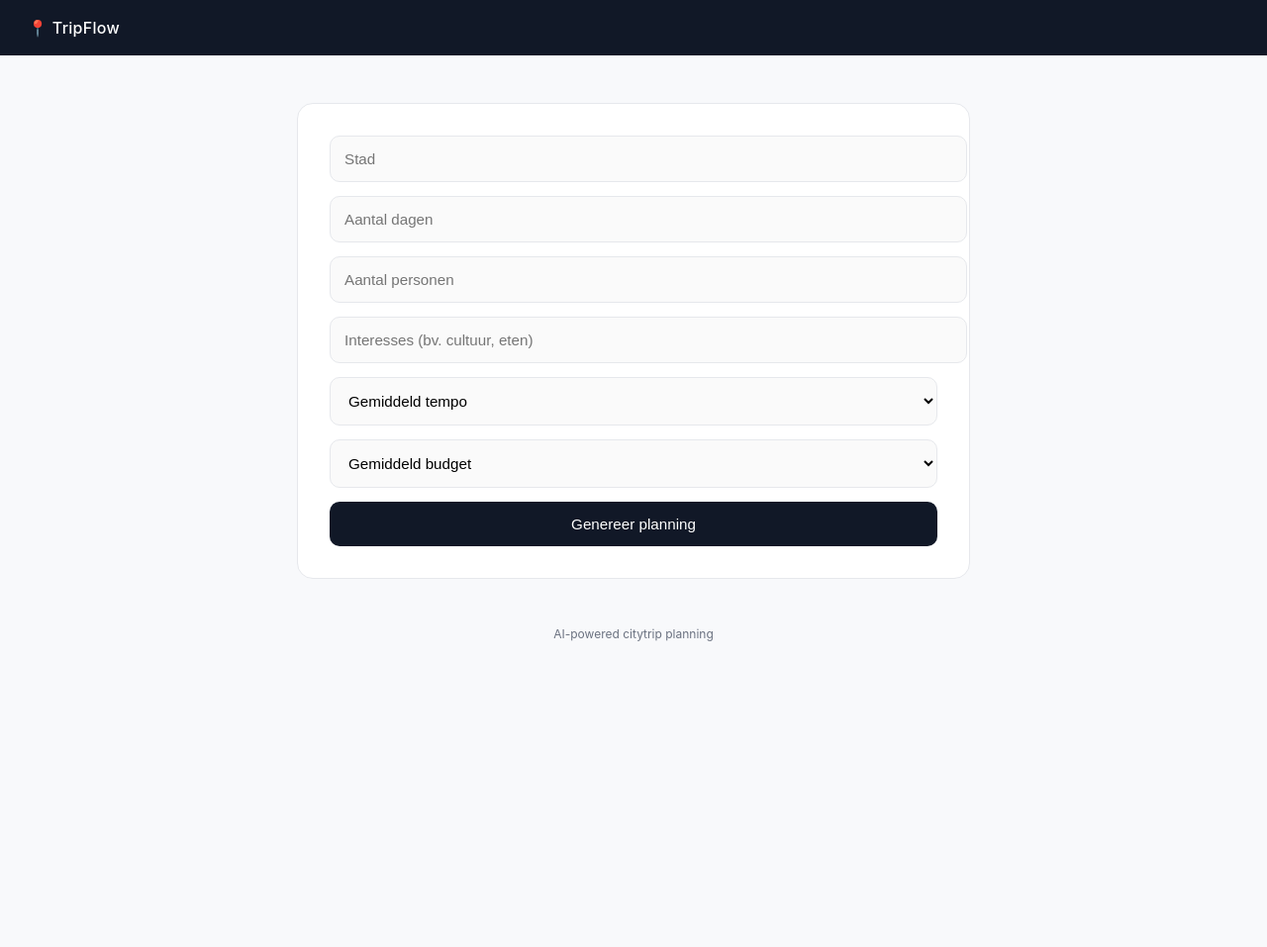
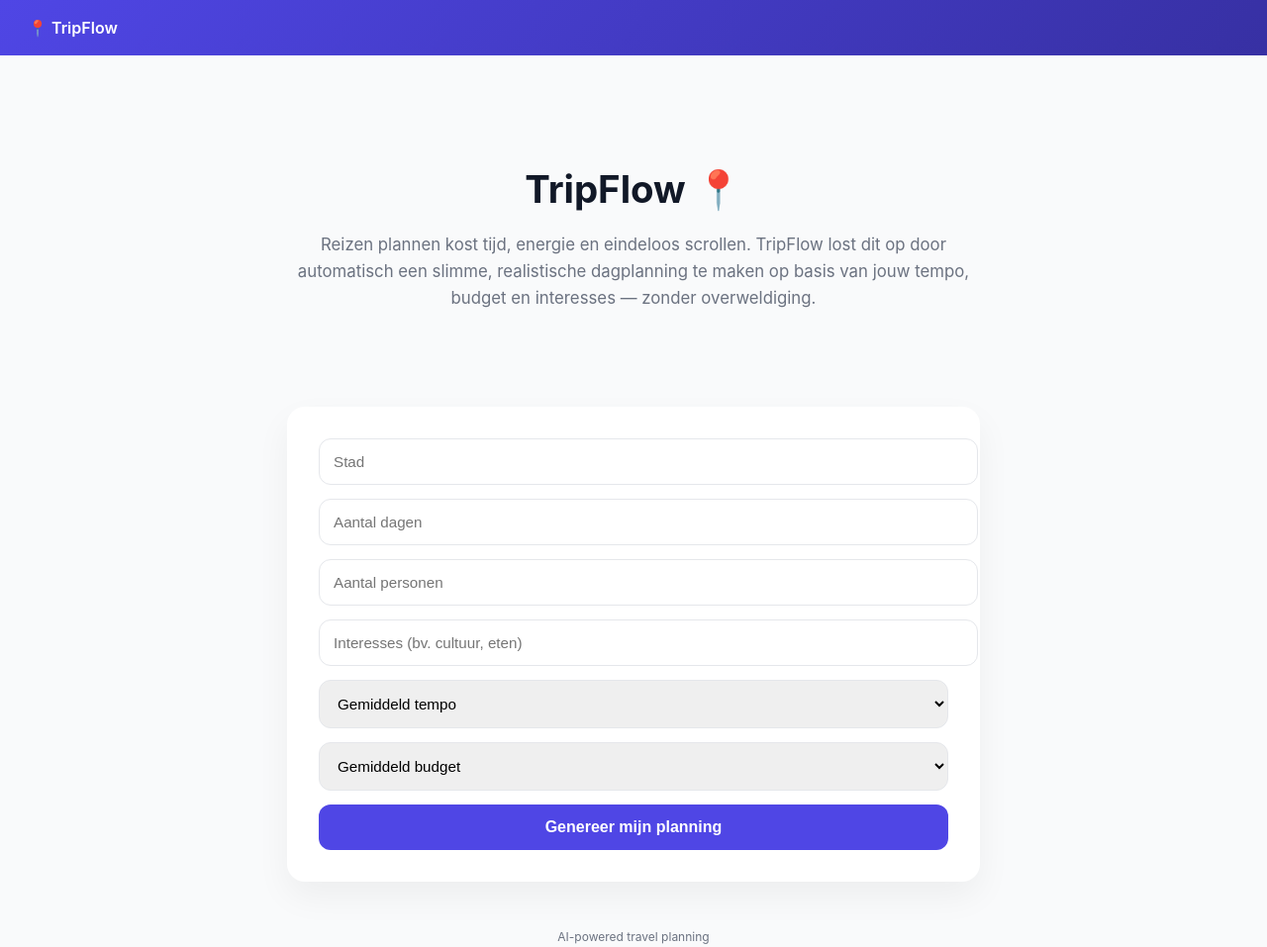
Before and after one commit to raman99-tripflow/tripflow-frontend, a plain HTML site: page public/index.html in a window 1280 px wide. Shown: the whole page at 99% size. Before the commit the page ends 800 px from the top, so only its background shows below. Drawn offline with Linux system fonts and the light colour scheme.

Commit message:
Update styles and content in index.html
2.7

```diff
--- a/public/index.html
+++ b/public/index.html
@@ -7,12 +7,13 @@
 
 <style>
 :root {
-  --bg: #f8f9fb;
+  --primary: #4f46e5;
+  --primary-dark: #3730a3;
+  --bg: #f9fafb;
   --card: #ffffff;
-  --border: #e6e8ec;
-  --text: #111111;
+  --text: #111827;
   --muted: #6b7280;
-  --accent: #111827;
+  --border: #e5e7eb;
 }
 
 body {
@@ -24,26 +25,46 @@ body {
 
 /* TOP BAR */
 .topbar {
-  background: var(--accent);
+  background: linear-gradient(135deg, var(--primary), var(--primary-dark));
   color: white;
   padding: 18px 28px;
-  font-weight: 500;
+  font-weight: 600;
   font-size: 1rem;
-  letter-spacing: 0.3px;
 }
 
-/* LAYOUT */
-.container {
-  max-width: 680px;
+/* HERO SECTION */
+.hero {
+  text-align: center;
+  padding: 5rem 1.5rem 3rem 1.5rem;
+  max-width: 700px;
   margin: auto;
-  padding: 3rem 1.5rem;
 }
 
+.hero h1 {
+  font-size: 2.4rem;
+  margin-bottom: 1.2rem;
+  font-weight: 700;
+}
+
+.hero p {
+  font-size: 1.05rem;
+  color: var(--muted);
+  line-height: 1.6;
+}
+
+/* CONTAINER */
+.container {
+  max-width: 700px;
+  margin: auto;
+  padding: 2rem 1.5rem 4rem 1.5rem;
+}
+
+/* CARD */
 .card {
   background: var(--card);
   padding: 2rem;
-  border-radius: 16px;
-  border: 1px solid var(--border);
+  border-radius: 18px;
+  box-shadow: 0 15px 35px rgba(0,0,0,0.05);
   margin-bottom: 2rem;
 }
 
@@ -52,33 +73,31 @@ input, select {
   width: 100%;
   padding: 14px;
   margin-bottom: 14px;
-  border-radius: 10px;
+  border-radius: 12px;
   border: 1px solid var(--border);
   font-size: 0.95rem;
-  background: #fafafa;
 }
 
 input:focus, select:focus {
   outline: none;
-  border-color: var(--accent);
-  background: white;
+  border-color: var(--primary);
 }
 
 button {
   width: 100%;
   padding: 14px;
-  border-radius: 10px;
+  border-radius: 12px;
   border: none;
-  background: var(--accent);
+  background: var(--primary);
   color: white;
-  font-size: 0.95rem;
-  font-weight: 500;
+  font-size: 1rem;
+  font-weight: 600;
   cursor: pointer;
-  transition: opacity 0.2s ease;
+  transition: 0.2s ease;
 }
 
 button:hover {
-  opacity: 0.9;
+  background: var(--primary-dark);
 }
 
 /* RESULT */
@@ -93,26 +112,26 @@ button:hover {
 }
 
 .day-title {
-  font-weight: 600;
-  font-size: 1rem;
-  margin-bottom: 1.2rem;
+  font-weight: 700;
+  font-size: 1.1rem;
+  margin-bottom: 1rem;
   padding-bottom: 0.6rem;
-  border-bottom: 1px solid var(--border);
+  border-bottom: 2px solid var(--border);
 }
 
 .section-title {
   font-size: 0.85rem;
   text-transform: uppercase;
   letter-spacing: 1px;
-  color: var(--muted);
+  color: var(--primary);
   margin-top: 1.4rem;
   margin-bottom: 0.6rem;
 }
 
 .activity {
-  padding: 0.8rem 0.9rem;
-  background: #f3f4f6;
-  border-radius: 8px;
+  padding: 0.9rem;
+  background: #eef2ff;
+  border-radius: 10px;
   font-size: 0.9rem;
   margin-bottom: 0.6rem;
 }
@@ -131,6 +150,16 @@ button:hover {
 <div class="topbar">
   📍 TripFlow
 </div>
+
+<section class="hero">
+  <h1>TripFlow 📍</h1>
+  <p>
+    Reizen plannen kost tijd, energie en eindeloos scrollen.
+    TripFlow lost dit op door automatisch een slimme,
+    realistische dagplanning te maken op basis van jouw tempo,
+    budget en interesses — zonder overweldiging.
+  </p>
+</section>
 
 <div class="container">
 
@@ -153,14 +182,14 @@ button:hover {
     <option value="hoog">Hoog budget</option>
   </select>
 
-  <button type="submit">Genereer planning</button>
+  <button type="submit">Genereer mijn planning</button>
 </form>
 </div>
 
 <div id="result"></div>
 
 <div class="footer">
-  AI-powered citytrip planning
+  AI-powered travel planning
 </div>
 
 </div>
```
